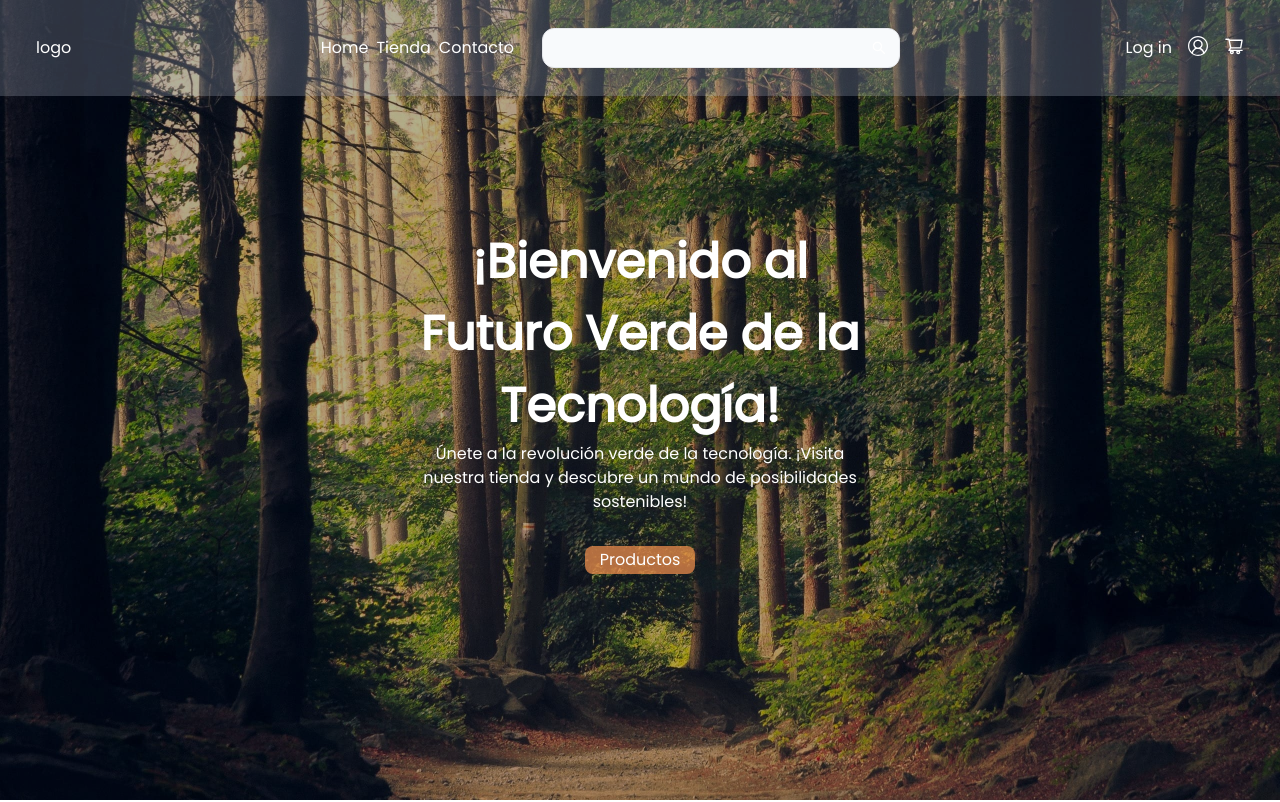
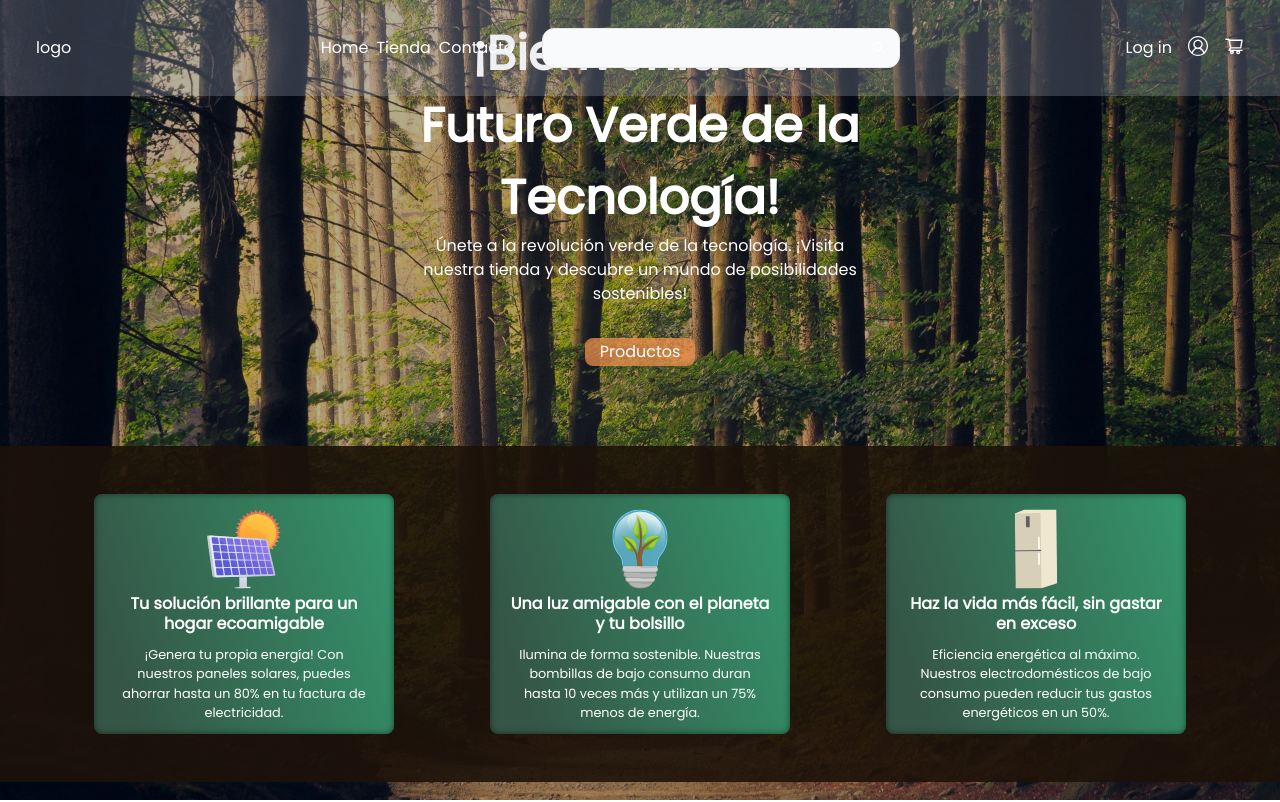
Before and after one commit to No-Country/c14-15-t-node-react, a React (Vite) app in the folder client/ecomerce-green/: page / in a window 1280 px wide. Shown: the top 802 px of the page. Built offline with nearby package versions, Linux system fonts and the light colour scheme.

Commit message:
cards con fondo

```diff
--- a/client/ecomerce-green/src/App.jsx
+++ b/client/ecomerce-green/src/App.jsx
@@ -16,7 +16,6 @@ const App = () => {
         <Route exact path="/login" element={<Login />} />
       </Routes>
     </Router>
-    <Cards/>
     </div>
   )
 }
--- a/client/ecomerce-green/src/components/Cards.jsx
+++ b/client/ecomerce-green/src/components/Cards.jsx
@@ -2,7 +2,7 @@ import React from "react";
 
 const Cards = () => {
   return (
-    <section className="cards-bg flex flex-col content-start justify-center items-center my-20 lg:flex-row">
+    <section className="cards-bg flex flex-col content-start justify-center items-center mt-20 w-screen lg:flex-row">
       <div className="landing-card">
         <img src="/PanelSolar.svg" alt="" />
         <h4>Tu solución brillante para un hogar ecoamigable</h4>
--- a/client/ecomerce-green/src/components/Hero.jsx
+++ b/client/ecomerce-green/src/components/Hero.jsx
@@ -1,9 +1,10 @@
 import React from "react";
+import Cards from "./Cards";
 
 const Hero = () => {
   return (
 
-    <section className="Hero">
+    <section className="Hero flex-col">
       <div className="section-hero">
         <h1 className="titulo-hero">¡Bienvenido al Futuro Verde de la Tecnología!</h1>
         <p className="p-hero">
@@ -12,7 +13,10 @@ const Hero = () => {
         </p>
         <button className="btn-hero">Productos</button>
       </div>
+      <Cards />
     </section>
+
+
   );
 };
 
--- a/client/ecomerce-green/src/index.css
+++ b/client/ecomerce-green/src/index.css
@@ -10,9 +10,11 @@
   box-sizing: border-box;
   font-family: "Poppins", sans-serif;
 }
+
 .header {
   background: rgba(183, 192, 206, 0.25);
 }
+
 .Hero {
   position: relative;
   min-height: 100vh;
@@ -72,6 +74,7 @@
   box-shadow: 0px 0px 6px 0px rgba(0, 0, 0, 0.5) inset;
   margin: 3rem;
   padding: 15px;
+  z-index: 2;
 }
 .landing-card img{
   width: 5rem;
```
